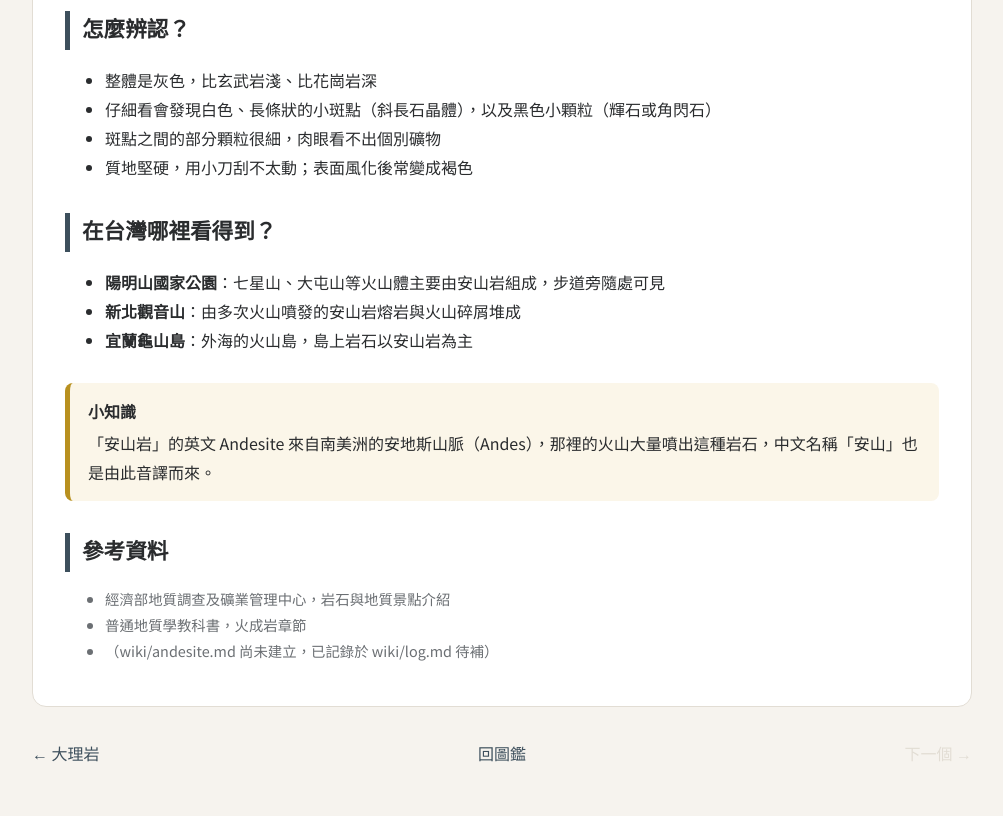
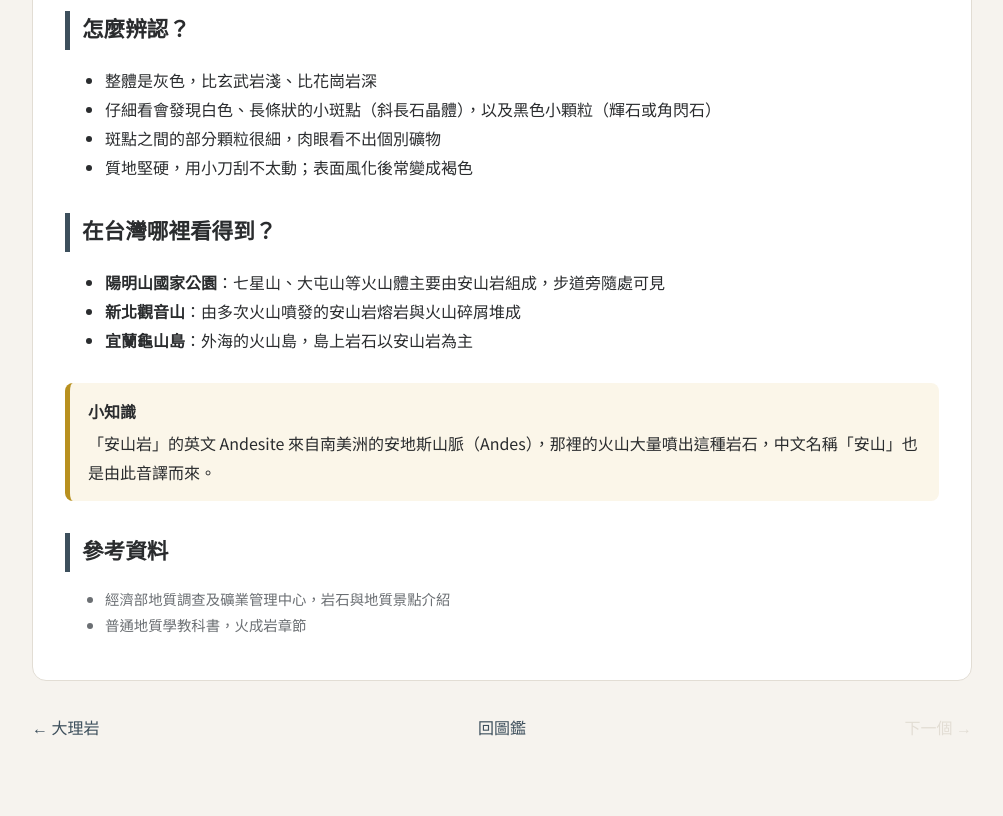
Before and after one commit to xiou0601/taiwan-rocks, a plain HTML site: page rocks/andesite.html in a window 1280 px wide. Shown: the part 1116-1932 px from the top of the page, without its empty margins (138-1141 px from the left). After the commit the page ends 1906 px from the top, so only its background shows below. Drawn offline with Linux system fonts and the light colour scheme.

Commit message:
Update andesite.html

```diff
--- a/rocks/andesite.html
+++ b/rocks/andesite.html
@@ -57,7 +57,6 @@
       <ul class="refs">
         <li>經濟部地質調查及礦業管理中心，岩石與地質景點介紹</li>
         <li>普通地質學教科書，火成岩章節</li>
-        <li>（wiki/andesite.md 尚未建立，已記錄於 wiki/log.md 待補）</li>
       </ul>
     </article>
 
```
